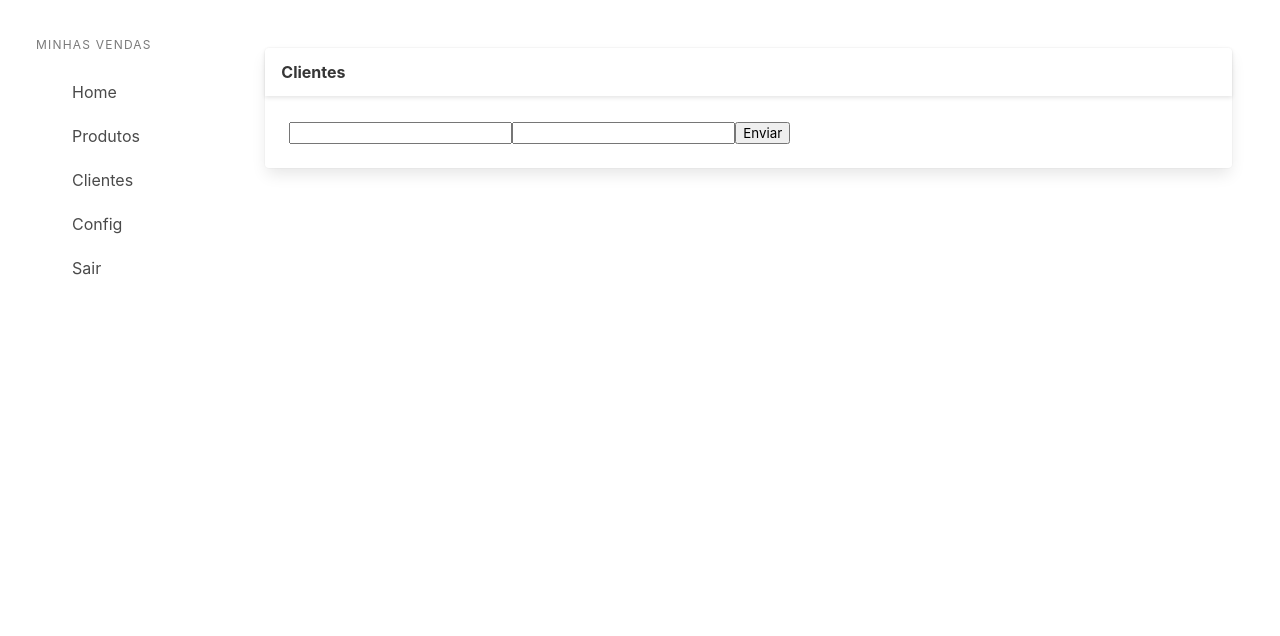
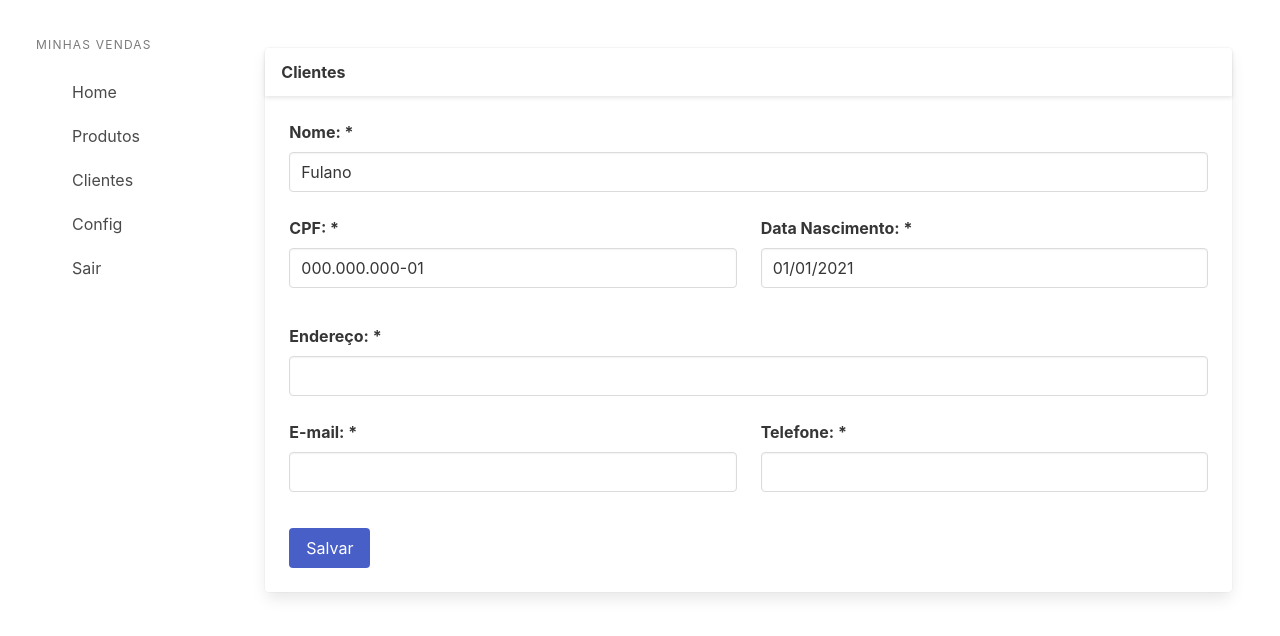
Before and after one commit to DevFullStack-Franklyn-R-Silva/Sistema-de-Vendas-Fullstack-Next.js-Spring-Boot-React-TS-e-Jasper-Reports, a Next.js app in the folder frontend/: page /cadastros/clientes in a window 1280 px wide. Shown: the top 636 px of the page. Built offline with nearby package versions, Linux system fonts and the light colour scheme.

Commit message:
Implementando os campos do formulário de clientes

```diff
--- a/frontend/src/components/clientes/cadastro/form.tsx
+++ b/frontend/src/components/clientes/cadastro/form.tsx
@@ -1,5 +1,8 @@
 import { Cliente } from "app/models/clientes";
 import { useFormik } from "formik";
+import { Input } from "components";
+import { formatWithOptions } from "util";
+import Link from "next/link";
 
 interface ClienteFormProps {
     cliente: Cliente;
@@ -9,7 +12,7 @@ interface ClienteFormProps {
 const formScheme: Cliente = {
     cadastro: "",
     cpf: "",
-    dataNascimento: "",
+    dataNascimento: "01/01/2021",
     email: "",
     endereco: "",
     id: "",
@@ -20,27 +23,115 @@ const formScheme: Cliente = {
 export const ClienteForm: React.FC<ClienteFormProps> = ({
     cliente,
     onSubmit,
-}: ClienteFormProps) => {
+}) => {
     const formik = useFormik<Cliente>({
-        initialValues: { ...cliente, ...formScheme },
+        initialValues: { ...formScheme, ...cliente },
         onSubmit,
     });
 
     return (
         <form onSubmit={formik.handleSubmit}>
-            <input
-                value={formik.values.nome}
-                onChange={formik.handleChange}
+            {formik.values.id && (
+                <div className="columns">
+                    <Input
+                        id="id"
+                        name="id"
+                        label="Código: "
+                        autoComplete="off"
+                        disabled={true}
+                        columnClasses="is-half"
+                        value={formik.values.id}
+                    />
+
+                    <Input
+                        id="cadastro"
+                        name="cadastro"
+                        label="Data Cadastro: "
+                        autoComplete="off"
+                        disabled={true}
+                        columnClasses="is-half"
+                        value={formik.values.cadastro}
+                    />
+                </div>
+            )}
+            <div className="columns">
+                <Input
                     id="nome"
                     name="nome"
+                    label="Nome: *"
+                    autoComplete="off"
+                    columnClasses="is-full"
+                    onChange={formik.handleChange}
+                    value={formik.values.nome}
                 />
-            <input
-                value={formik.values.cpf}
-                onChange={formik.handleChange}
+            </div>
+            <div className="columns">
+                <Input
                     id="cpf"
                     name="cpf"
+                    label="CPF: *"
+                    autoComplete="off"
+                    columnClasses="is-half"
+                    onChange={formik.handleChange}
+                    value={formik.values.cpf}
                 />
-            <button type="submit">Enviar</button>
+
+                <Input
+                    id="dataNascimento"
+                    name="dataNascimento"
+                    label="Data Nascimento: *"
+                    autoComplete="off"
+                    columnClasses="is-half"
+                    onChange={formik.handleChange}
+                    value={formik.values.dataNascimento}
+                />
+            </div>
+            <div className="columns">
+                <Input
+                    id="endereco"
+                    name="endereco"
+                    label="Endereço: *"
+                    autoComplete="off"
+                    columnClasses="is-full"
+                    onChange={formik.handleChange}
+                    value={formik.values.endereco}
+                />
+            </div>
+            <div className="columns">
+                <Input
+                    id="email"
+                    name="email"
+                    label="E-mail: *"
+                    autoComplete="off"
+                    columnClasses="is-half"
+                    onChange={formik.handleChange}
+                    value={formik.values.email}
+                />
+
+                <Input
+                    id="telefone"
+                    name="telefone"
+                    label="Telefone: *"
+                    autoComplete="off"
+                    columnClasses="is-half"
+                    onChange={formik.handleChange}
+                    value={formik.values.telefone}
+                />
+            </div>
+            <div className="field is-grouped">
+                <div className="control">
+                    <button className="button is-link" type="submit">
+                        {formik.values.id ? "Atualizar" : "Salvar"}
+                    </button>
+                </div>
+                {/* <div className="control">
+                    <Link href="/consultas/produtos">
+                        <button className="button is-link is-light">
+                            Voltar
+                        </button>
+                    </Link>
+                </div> */}
+            </div>
         </form>
     );
 };
--- a/frontend/src/components/clientes/cadastro/index.tsx
+++ b/frontend/src/components/clientes/cadastro/index.tsx
@@ -4,7 +4,10 @@ import { ClienteForm } from "./form";
 import { Cliente } from "app/models/clientes";
 
 export const CadastroCliente: React.FC = () => {
-    const [cliente, setCliente] = useState<Cliente>({});
+    const [cliente, setCliente] = useState<Cliente>({
+        nome: "Fulano",
+        cpf: "000.000.000-01"
+    });
 
     const handleSubmit = (cliente: Cliente) => {
         console.log(cliente);
```
Lines whose indentation alone changed are shown as unchanged.
